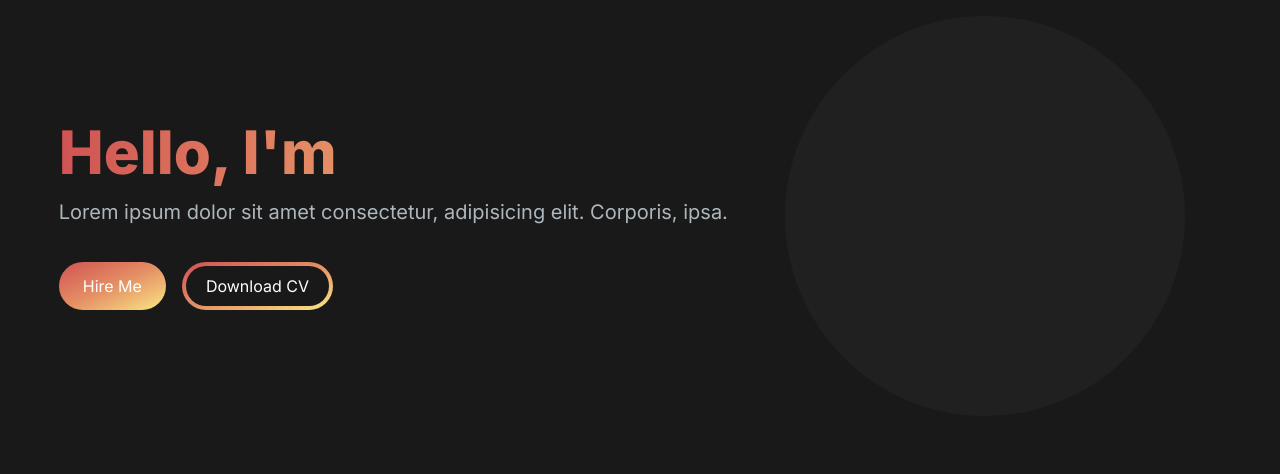
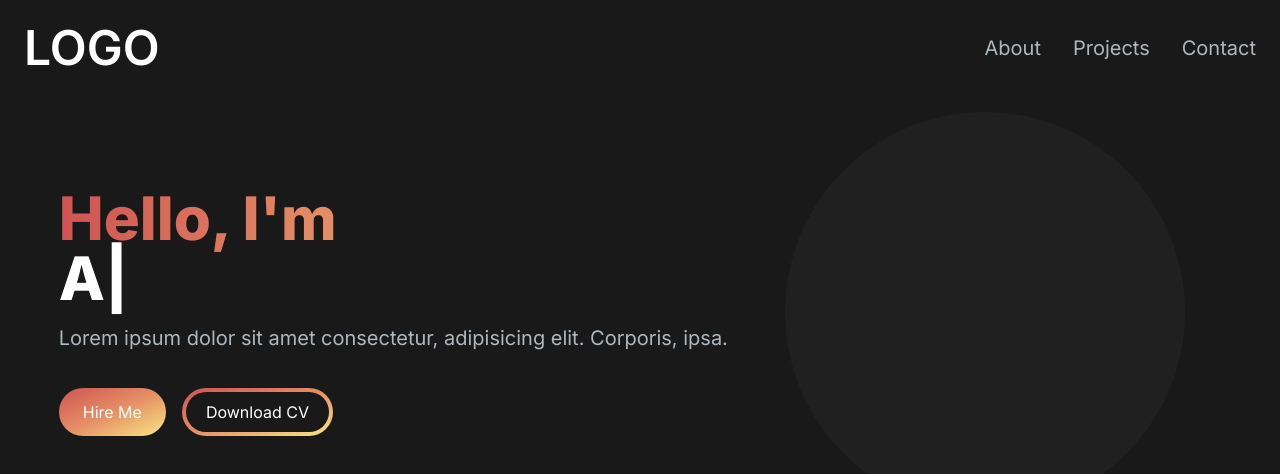
Before and after one commit to Abigalih/Portofolio, a Next.js app: page / in a window 1280 px wide. Shown: the top 474 px of the page. Built offline with nearby package versions, Linux system fonts and the light colour scheme.

Commit message:
Navbar Done

```diff
--- a/app/component/HeroSection.jsx
+++ b/app/component/HeroSection.jsx
@@ -1,7 +1,7 @@
-// import useSWR from 'swr'
+"use client";
 import React from 'react'
 import Image from 'next/image'
-// import { TypeAnimation } from 'react-type-animation';
+import { TypeAnimation } from 'react-type-animation';
 
 const HeroSection = () => {
   return (
@@ -10,10 +10,10 @@
             <div className="col-span-7 place-self-center text-center sm:text-left">
                 <h1 className='text-white mb-4 text-4xl sm:text-5xl lg:text-6xl font-extrabold'>
                     <span className="text-transparent bg-clip-text bg-gradient-to-r from-[#D05353] to-[#E58F65]">
-                        Hello, I'm {" "}
+                        Hello, I&apos;m {" "}
                     </span>
                     <br />
-                    {/* <TypeAnimation
+                    <TypeAnimation
                         sequence={[
                             'Abiyyu',
                             1000,
@@ -23,7 +23,7 @@
                         wrapper="span"
                         speed={50}
                         repeat={Infinity}
-                    /> */}
+                    />
                 </h1>
                 <p className='text-[#ADB7BE] text-base sm:text-lg mb-6 lg:text-xl'>
                     Lorem ipsum dolor sit amet consectetur, adipisicing elit. Corporis, ipsa.
@@ -33,7 +33,7 @@
                         Hire Me
                     </button>
                     <button className='px-1 py-1 w-full sm:w-fit rounded-full bg-gradient-to-br from-[#D05353] via-[#E58F65] to-[#F9E784] hover:bg-slate-800 text-white mt-3'>
-                        <span className='block bg-[#191919] hover:bg-slate-800 rounded-full px-5 py-2'>
+                        <span className='block bg-[#191919] hover:bg-yellow-950 rounded-full px-5 py-2'>
                             Download CV
                         </span>
                     </button>
--- /dev/null
+++ b/app/component/MenuOverlay.jsx
@@ -0,0 +1,16 @@
+import React from 'react'
+import NavLink from './NavLink'
+
+const MenuOverlay = ({ links }) => {
+  return (
+    <ul className='flex flex-col py4 items-center'>
+        {links.map((link, index) => (
+            <li key={index}>
+            <NavLink href={link.path} title={link.title}/>
+            </li>
+        ))}
+    </ul>
+  )
+}
+
+export default MenuOverlay
--- /dev/null
+++ b/app/component/NavLink.jsx
@@ -0,0 +1,13 @@
+import Link from "next/link";
+
+const NavLink = ({ href, title}) => {
+    return(
+        <Link
+        href={href}
+        className='block py-2 pl-3 pr-4 text-[#ADB7BE] sm:text-xl rounded md:p-0 hover:text-white'>
+            {title}
+        </Link>
+    );
+};
+
+export default NavLink;
--- /dev/null
+++ b/app/component/Navbar.jsx
@@ -0,0 +1,63 @@
+"use client";
+import Link from 'next/link';
+import React, {useState} from 'react';
+import NavLink from './NavLink';
+import {Bars3Icon, XMarkIcon} from "@heroicons/react/24/solid";
+import MenuOverlay from './MenuOverlay';
+
+const navLinks = [
+    {
+        title: "About",
+        path: "#about",
+    },
+    {
+        title: "Projects",
+        path: "#projects",
+    },
+    {
+        title: "Contact",
+        path: "#contact",
+    },
+];
+
+const Navbar = () => {
+    const [navbarOpen, setNavbarOpen] = useState(false);
+
+  return (
+    <nav className='fixed top-0 left-0 right-0 z-10 bg-[#191919] bg-opacity-100'>
+        <div className='flex flex-wrap items-center justify-between mx-auto p-6'>
+            <Link
+                href={"/"}
+                className='text-2xl md:text-5xl text-white font-semibold'>
+                LOGO
+            </Link>
+            <div className='mobile-menu block md:hidden'>
+                {!navbarOpen ? (
+                    <button onClick={() => setNavbarOpen(true)}
+                    className='flex items-center px-3 py-2 border rounded border-slate-200 text-slate-200 hover:text-white hover:border-white'>
+                        <Bars3Icon className='h-5 w-5'/>
+                    </button>
+                   ) : (
+                    <button onClick={() => setNavbarOpen(false)}
+                    className='flex items-center px-3 py-2 border rounded border-slate-200 text-slate-200 hover:text-white hover:border-white'>
+                        <XMarkIcon className='h-5 w-5'/>
+                    </button>
+                   )
+                }
+            </div>
+            <div className='menu hidden md:block md:w-auto' id='navbar'>
+                <ul className='flex p-4 md:p-0 md:flex-row md:space-x-8 mt-0'>
+                    {navLinks.map((link, index) => (
+                        <li key={index}>
+                            <NavLink href={link.path} title={link.title} />
+                        </li>
+                    ))}
+                </ul>
+            </div>
+        </div>
+        {navbarOpen ? <MenuOverlay links={navLinks} /> : null}
+    </nav>
+  )
+}
+
+export default Navbar
--- a/app/page.js
+++ b/app/page.js
@@ -1,10 +1,12 @@
 import Image from 'next/image'
 import HeroSection from './component/HeroSection'
+import Navbar from './component/Navbar'
 
 export default function Home() {
   return (
     <main className="flex min-h-screen flex-col bg-[#191919]">
-      <div class="container mx-auto py-4 px-12">
+      <Navbar/>
+      <div class="container mt-24 mx-auto py-4 px-12">
         <HeroSection />
       </div>
     </main>
--- a/package.json
+++ b/package.json
@@ -9,9 +9,11 @@
     "lint": "next lint"
   },
   "dependencies": {
+    "@heroicons/react": "^2.0.18",
     "next": "14.0.3",
     "react": "^18.2.0",
     "react-dom": "^18",
+    "react-type-animation": "^3.2.0",
     "type-animation": "^0.1.5"
   },
   "devDependencies": {
```
Also changed, not shown: 1 other file (tests, documents, lock files or other folders).
